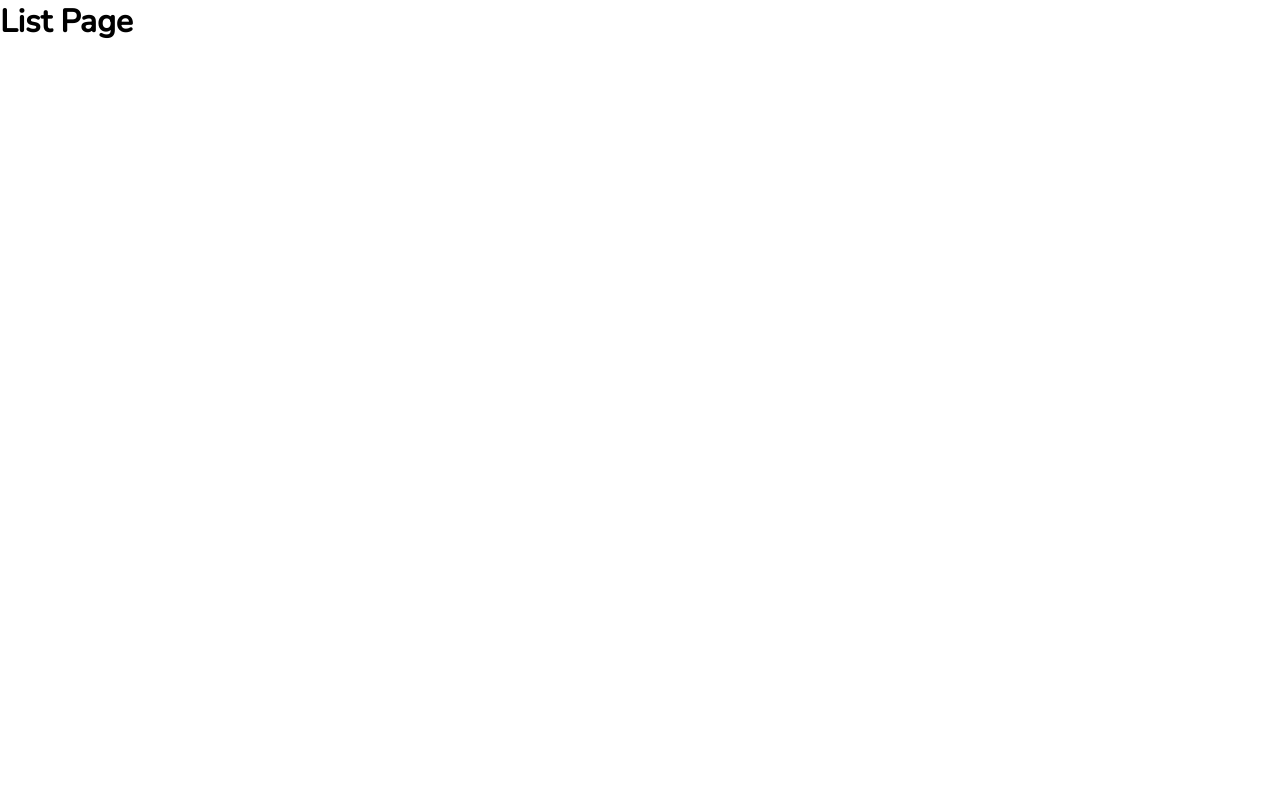
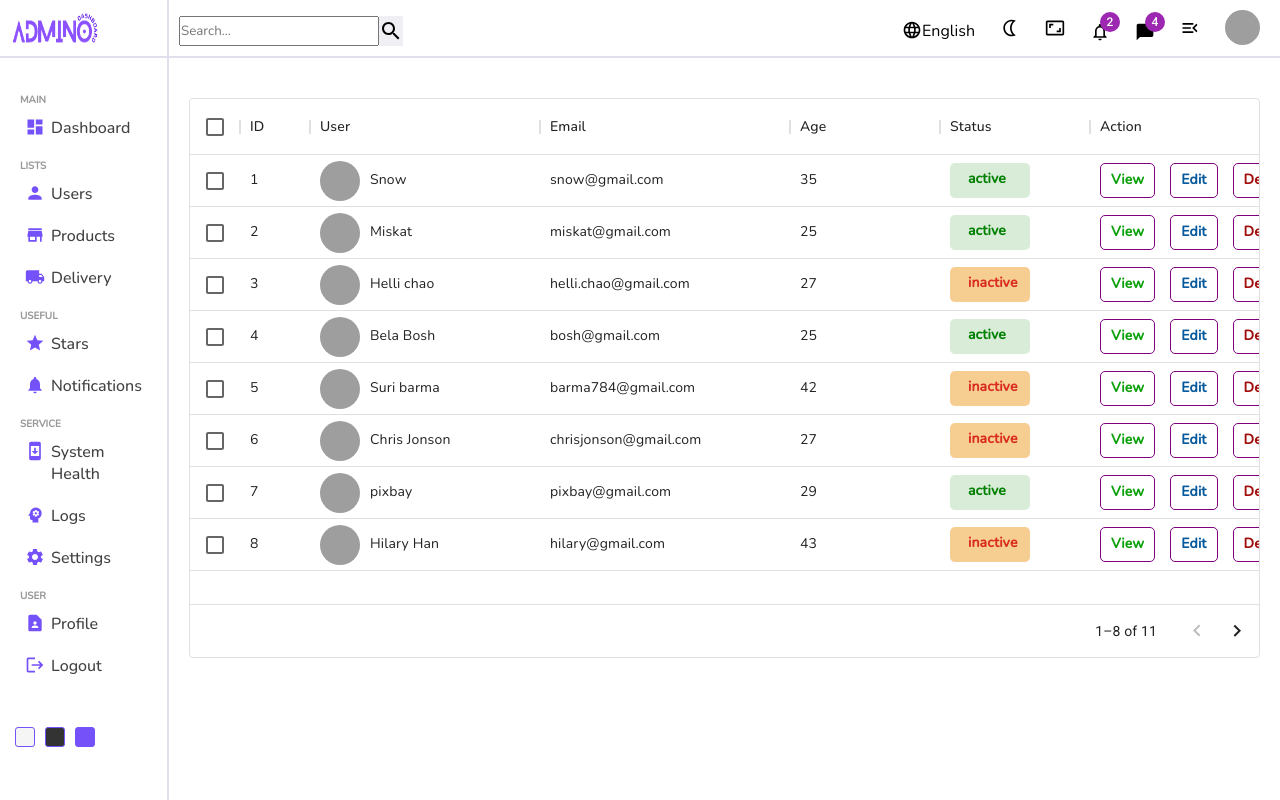
Before and after one commit to Mostak-Ahamed-Nishat/Admino-React-Admin-Dashboard, a React (Create React App) app: page /users in a window 1280 px wide. Built offline with nearby package versions, Linux system fonts and the light colour scheme; grey boxes are pictures that could not be loaded.

Commit message:
list added

```diff
--- a/package.json
+++ b/package.json
@@ -8,6 +8,7 @@
     "@mui/icons-material": "^5.8.4",
     "@mui/material": "^5.8.6",
     "@mui/styled-engine-sc": "^5.8.0",
+    "@mui/x-data-grid": "^5.12.3",
     "@testing-library/jest-dom": "^5.16.4",
     "@testing-library/react": "^13.3.0",
     "@testing-library/user-event": "^13.5.0",
--- /dev/null
+++ b/src/components/dataTable/Datatable.js
@@ -0,0 +1,37 @@
+import React from "react";
+import { DataGrid } from "@mui/x-data-grid";
+import "../../sass/datatable.scss";
+import { userRows, userColumns } from "../../data/datatablesource";
+
+function Datatable() {
+  const actionColumns = [
+    {
+      field: "action",
+      headerName: "Action",
+      width: 300,
+      renderCell: () => {
+        return (
+          <div className="cellAction">
+            <div className="viewButton">View</div>
+            <div className="editButton">Edit</div>
+            <div className="deleteButton">Delete</div>
+          </div>
+        );
+      },
+    },
+  ];
+
+  return (
+    <div className="datatable">
+      <DataGrid
+        rows={userRows}
+        columns={userColumns.concat(actionColumns)}
+        pageSize={8}
+        rowsPerPageOptions={[5]}
+        checkboxSelection
+      />
+    </div>
+  );
+}
+
+export default Datatable;
--- a/src/components/table/List.js
+++ b/src/components/table/TableList.js
@@ -9,7 +9,7 @@ import {
 import React from "react";
 import "../../sass/table.scss";
 
-function List() {
+function TableList() {
   const rows = [
     {
       id: 11454541,
@@ -141,7 +141,7 @@ function List() {
                   {row.method}
                 </TableCell>
                 <TableCell align="right" className="tableCell" align="left">
-                  {row.status}
+                  <span className={`${row.status}`}>{row.status}</span>
                 </TableCell>
               </TableRow>
             ))}
@@ -152,4 +152,4 @@ function List() {
   );
 }
 
-export default List;
+export default TableList;
--- /dev/null
+++ b/src/data/datatablesource.js
@@ -0,0 +1,133 @@
+export const userRows = [
+  {
+    id: 1,
+    username: "Snow",
+    img: "https://images.pexels.com/photos/614810/pexels-photo-614810.jpeg?auto=compress&cs=tinysrgb&w=1600",
+    status: "active",
+    email: "snow@gmail.com",
+    age: 35,
+  },
+  {
+    id: 2,
+    username: "Miskat",
+    img: "https://images.pexels.com/photos/1024311/pexels-photo-1024311.jpeg?auto=compress&cs=tinysrgb&w=1600",
+    status: "active",
+    email: "miskat@gmail.com",
+    age: 25,
+  },
+  {
+    id: 3,
+    username: "Helli chao",
+    img: "https://images.pexels.com/photos/532220/pexels-photo-532220.jpeg?auto=compress&cs=tinysrgb&w=1600",
+    status: "inactive",
+    email: "helli.chao@gmail.com",
+    age: 27,
+  },
+  {
+    id: 4,
+    username: "Bela Bosh",
+    img: "https://images.pexels.com/photos/712513/pexels-photo-712513.jpeg?auto=compress&cs=tinysrgb&w=1600",
+    status: "active",
+    email: "bosh@gmail.com",
+    age: 25,
+  },
+  {
+    id: 5,
+    username: "Suri barma",
+    img: "https://images.pexels.com/photos/1065084/pexels-photo-1065084.jpeg?auto=compress&cs=tinysrgb&w=1600",
+    status: "inactive",
+    email: "barma784@gmail.com",
+    age: 42,
+  },
+  {
+    id: 6,
+    username: "Chris Jonson",
+    img: "https://images.pexels.com/photos/1681010/pexels-photo-1681010.jpeg?auto=compress&cs=tinysrgb&w=1600",
+    status: "inactive",
+    email: "chrisjonson@gmail.com",
+    age: 27,
+  },
+  {
+    id: 7,
+    username: "pixbay",
+    img: "https://images.pexels.com/photos/372042/pexels-photo-372042.jpeg?auto=compress&cs=tinysrgb&w=1600",
+    status: "active",
+    email: "pixbay@gmail.com",
+    age: 29,
+  },
+  {
+    id: 8,
+    username: "Hilary Han",
+    img: "https://images.pexels.com/photos/1181519/pexels-photo-1181519.jpeg?auto=compress&cs=tinysrgb&w=1600",
+    status: "inactive",
+    email: "hilary@gmail.com",
+    age: 43,
+  },
+  {
+    id: 9,
+    username: "Sam zone",
+    img: "https://images.pexels.com/photos/1587009/pexels-photo-1587009.jpeg?auto=compress&cs=tinysrgb&w=1600",
+    status: "active",
+    email: "sam@gmail.com",
+    age: 19,
+  },
+  {
+    id: 10,
+    username: "Bekkol sharma",
+    img: "https://images.pexels.com/photos/1212984/pexels-photo-1212984.jpeg?auto=compress&cs=tinysrgb&w=1600",
+    status: "active",
+    email: "sharma35@gmail.com",
+    age: 26,
+  },
+  {
+    id: 11,
+    username: "M.A Zilani",
+    img: "https://images.pexels.com/photos/1043474/pexels-photo-1043474.jpeg?auto=compress&cs=tinysrgb&w=1600",
+    status: "active",
+    email: "zilani987@gmail.com",
+    age: 35,
+  },
+];
+
+export const userColumns = [
+  { field: "id", headerName: "ID", width: 70 },
+  {
+    field: "user",
+    headerName: "User",
+    width: 230,
+    renderCell: (params) => {
+      return (
+        <div
+          className="cellWithImg"
+          style={{
+            display: "flex",
+            justifyContent: "center",
+            alignItems: "center",
+            gap: "10px",
+          }}
+        >
+          <img
+            src={params.row.img}
+            style={{
+              height: "40px",
+              width: "40px",
+              borderRadius: "50%",
+            }}
+            alt="Avatar"
+          />
+          {params.row.username}
+        </div>
+      );
+    },
+  },
+  { field: "email", headerName: "Email", width: 250 },
+  { field: "age", headerName: "Age", width: 150 },
+  {
+    field: "status",
+    headerName: "Status",
+    width: 150,
+    renderCell: (params) => {
+      return <div className={`${params.row.status}`}>{params.row.status}</div>;
+    },
+  },
+];
--- a/src/pages/home/Home.js
+++ b/src/pages/home/Home.js
@@ -3,7 +3,7 @@ import Chart from "../../components/chart/Chart";
 import Featured from "../../components/featured/Featured";
 import Navbar from "../../components/navbar/Navbar";
 import Sidebar from "../../components/sidebar/Sidebar";
-import List from "../../components/table/List";
+import TableList from "../../components/table/TableList";
 import Widget from "../../components/widgets/Widget";
 import "../../sass/home.scss";
 
@@ -27,7 +27,7 @@ function Home() {
 
         <div className="listContainer">
           <div className="listTitle">Latest Transitions</div>
-          <List />
+          <TableList />
         </div>
       </div>
     </div>
--- a/src/pages/list/List.js
+++ b/src/pages/list/List.js
@@ -1,9 +1,16 @@
 import React from "react";
-
+import Datatable from "../../components/dataTable/Datatable";
+import Navbar from "../../components/navbar/Navbar";
+import Sidebar from "../../components/sidebar/Sidebar";
+import "../../sass/list.scss";
 function List() {
   return (
-    <div>
-      <h1>List Page</h1>
+    <div className="list">
+      <Sidebar />
+      <div className="listContainer">
+        <Navbar />
+        <Datatable />
+      </div>
     </div>
   );
 }
--- a/src/pages/singlepage/SinglePage.js
+++ b/src/pages/singlepage/SinglePage.js
@@ -1,9 +1,31 @@
 import React from "react";
+import Navbar from "../../components/navbar/Navbar";
+import Sidebar from "../../components/sidebar/Sidebar";
+import "../../sass/singlepage.scss";
 
 function SinglePage() {
   return (
-    <div>
-      <h1>Single Page </h1>
+    <div className="singlepage">
+      <Sidebar />
+      <div className="singlePageContainer">
+        <Navbar />
+        <div className="top">
+          <div className="left">
+            <div className="editButton">Edit</div>
+            <h1>Information</h1>
+            <div className="item">
+              <img
+                src="https://images.pexels.com/photos/1024311/pexels-photo-1024311.jpeg?auto=compress&cs=tinysrgb&w=1600"
+                alt="Item image"
+                className="itemImg"
+              />
+              <div className="details"></div>
+            </div>
+          </div>
+          <div className="right">Right</div>
+        </div>
+        <div className="bottom"></div>
+      </div>
     </div>
   );
 }
--- /dev/null
+++ b/src/sass/datatable.scss
@@ -0,0 +1,43 @@
+.datatable {
+  height: 600px;
+  padding: 20px;
+
+  .active,
+  .inactive {
+    font-weight: bold;
+    height: 35px;
+    width: 80px;
+    padding: 6px 18px;
+    border-radius: 5px;
+  }
+  .active {
+    color: green;
+    background-color: rgba(0, 128, 0, 0.151);
+  }
+  .inactive {
+    color: rgb(218, 44, 32);
+    background-color: rgba(240, 174, 74, 0.603);
+  }
+  .cellAction {
+    display: flex;
+    gap: 15px;
+    cursor: pointer;
+    .viewButton,
+    .editButton,
+    .deleteButton {
+      padding: 6px 10px;
+      border: 1px solid purple;
+      border-radius: 5px;
+      font-weight: bold;
+    }
+    .viewButton {
+      color: rgb(14, 161, 14);
+    }
+    .editButton {
+      color: rgb(6, 89, 156);
+    }
+    .deleteButton {
+      color: rgb(161, 14, 14);
+    }
+  }
+}
--- a/src/sass/list.scss
+++ b/src/sass/list.scss
@@ -0,0 +1,8 @@
+.list{
+    display: flex;
+    width: 100%;
+
+    .listContainer{
+        flex: 8;
+    }
+}
--- a/src/sass/singlepage.scss
+++ b/src/sass/singlepage.scss
@@ -0,0 +1,44 @@
+.singlepage {
+  display: flex;
+  width: 100%;
+  .singlePageContainer {
+    flex: 8;
+    .top {
+      padding: 20px;
+      display: flex;
+      gap: 20px;
+
+      .left {
+        -webkit-box-shadow: 2px 4px 10px 1px rgba(0, 0, 0, 0.47);
+        box-shadow: 2px 4px 10px 1px rgba(201, 201, 201, 0.47);
+        padding: 20px;
+        flex: 1;
+        position: relative;
+        .editButton {
+          position: absolute;
+          top: 0;
+          right: 0;
+          padding: 5px;
+          font-size: 14px;
+          color: #7451f8;
+          background-color: #7551f818;
+          cursor: pointer;
+          border-radius: 0px 0px 5px 5px;
+        }
+        .item {
+          display: flex;
+          gap: 20px;
+          .itemImg {
+            width: 150px;
+            height: 150px;
+            border-radius: 50%;
+            object-fit: cover;
+          }
+        }
+      }
+      .right {
+        flex: 2;
+      }
+    }
+  }
+}
--- a/src/sass/table.scss
+++ b/src/sass/table.scss
@@ -0,0 +1,16 @@
+.table {
+  .Approved,
+  .Pending {
+    font-weight: bold;
+    padding: 5px;
+    border-radius: 5px;
+  }
+  .Approved {
+    color: green;
+    background-color: rgba(0, 128, 0, 0.151);
+  }
+  .Pending {
+    color: rgb(218, 44, 32);
+    background-color: rgba(240, 174, 74, 0.603);
+  }
+}
```
Also changed, not shown: 1 other file (tests, documents, lock files or other folders).
